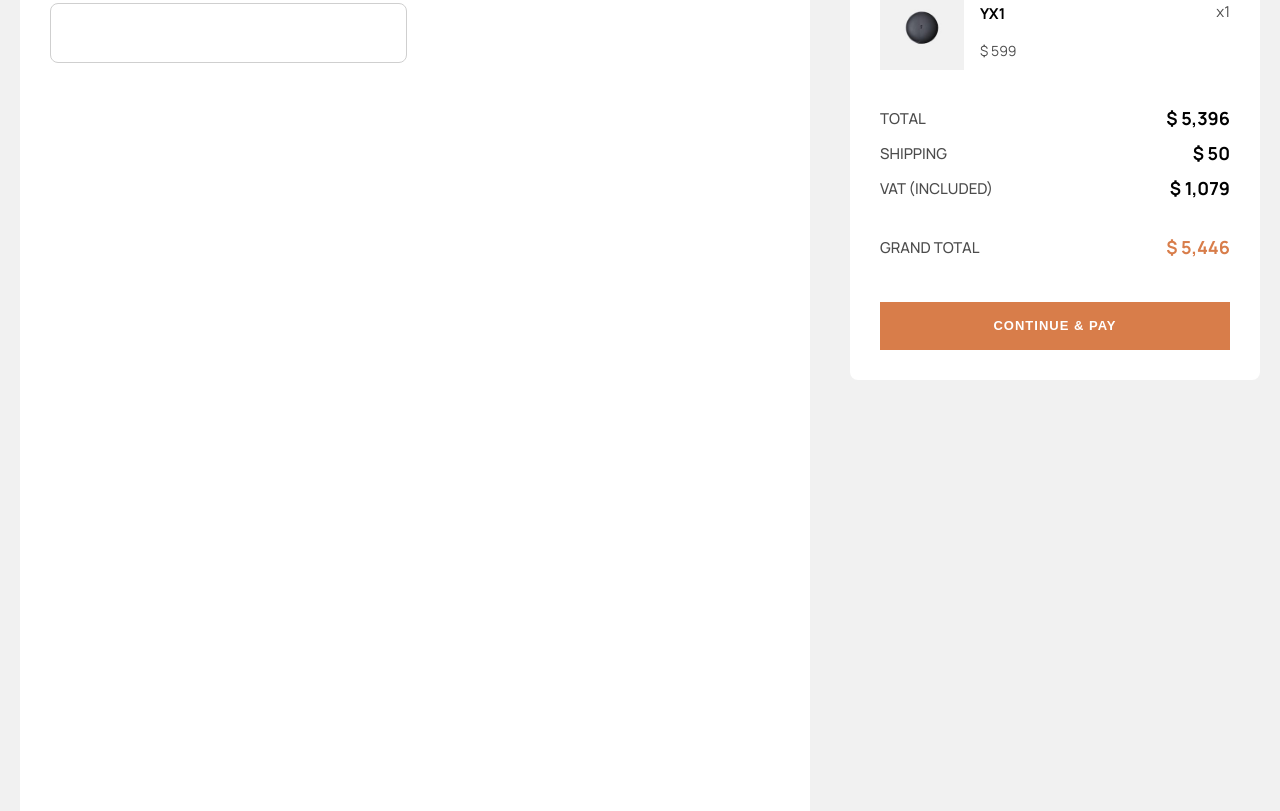
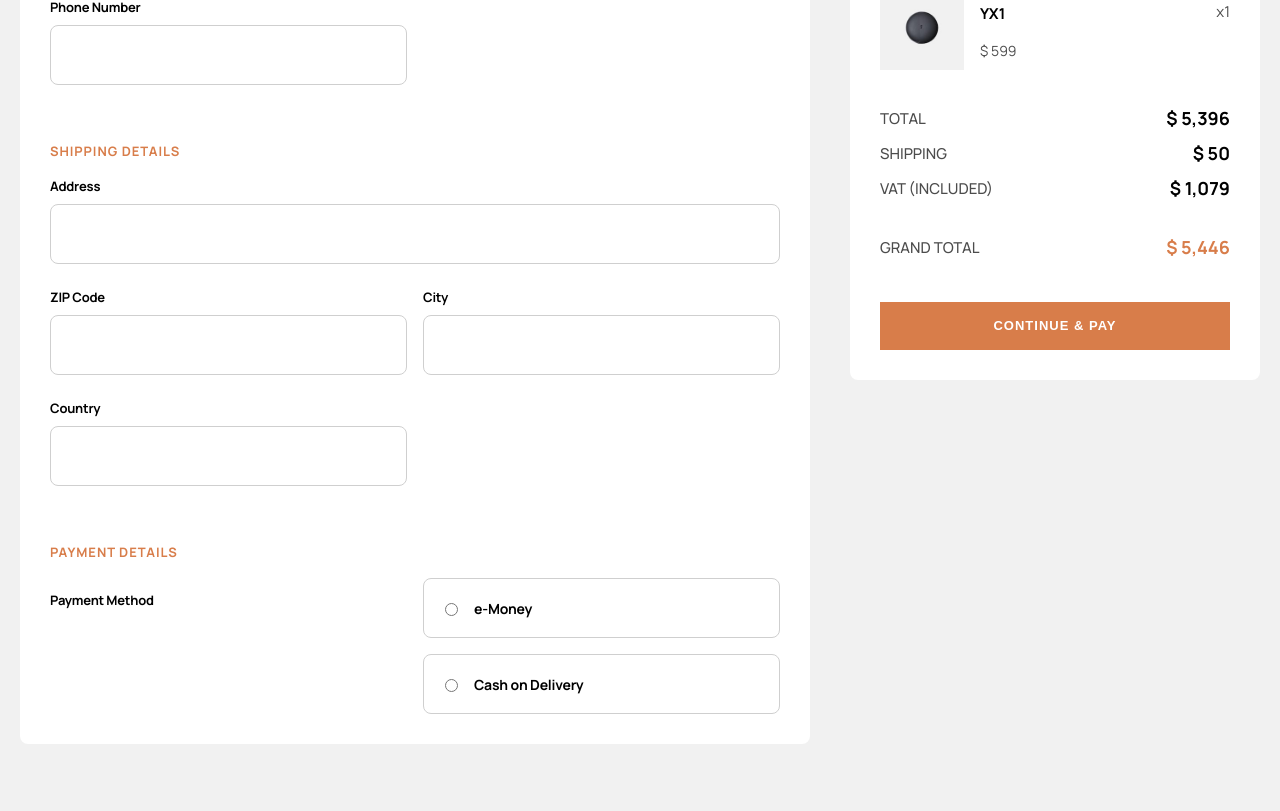
Before and after one commit to a-zajonc/audiophile-e-commerce-website, a React (Create React App) app: page /checkout in a window 1280 px wide. Shown: the part 569-1380 px from the top of the page. Built offline with nearby package versions, Linux system fonts and the light colour scheme.

Commit message:
Add Custom RadioInput Component

```diff
--- /dev/null
+++ b/src/Components/RadioInput/index.module.scss
@@ -0,0 +1,30 @@
+.label {
+  height: 56px;
+  padding: 1px 24px 1px 16px;
+  display: flex;
+  flex-direction: row;
+  justify-content: flex-start;
+  align-items: center;
+  color: var(--color-primary);
+  font-size: var(--font-size-xs);
+  font-weight: 700;
+  letter-spacing: -0.214px;
+  border-radius: var(--border-radius-small);
+  border: 1px solid var(--color-input-border);
+  background: var(--color-secondary);
+  margin-bottom: 16px;
+  &:last-child {
+    margin-bottom: 0px;
+  }
+  &:has(input:checked) {
+    border: 1px solid var(--color-brand);
+  }
+  &:hover {
+    border: 1px solid var(--color-brand);
+  }
+}
+
+.input {
+  accent-color: var(--color-brand);
+  margin-right: 16px;
+}
--- /dev/null
+++ b/src/Components/RadioInput/index.tsx
@@ -0,0 +1,23 @@
+import styles from "./index.module.scss";
+
+type Props = {
+  title: string;
+  radioName: string;
+  setOption: any;
+};
+
+export const RadioInput = ({ title, radioName, setOption }: Props) => (
+  <label className={styles.label} htmlFor={title}>
+    <input
+      className={styles.input}
+      type="radio"
+      name={radioName}
+      id={title}
+      value={title}
+      onClick={() => {
+        setOption(title);
+      }}
+    />
+    {title}
+  </label>
+);
--- a/src/Pages/Checkout/CheckoutForm/index.module.scss
+++ b/src/Pages/Checkout/CheckoutForm/index.module.scss
@@ -1,6 +1,6 @@
 .box {
   width: 730px;
-  height: 1126px;
+  height: 100%;
   border-radius: 8px;
   background: var(--color-secondary);
   border-radius: var(--border-radius-small);
@@ -23,11 +23,48 @@
   line-height: 25px;
   letter-spacing: 0.929px;
   text-transform: uppercase;
+  margin-top: 54px;
 }
 
 .inputsBox {
   display: flex;
   flex-direction: row;
   justify-content: space-between;
+  align-items: center;
   margin-top: 24px;
 }
+
+.text {
+  width: 100%;
+  color: var(--color-primary);
+  font-size: var(--font-size-xxs);
+  font-weight: 700;
+  letter-spacing: -0.214px;
+  margin-bottom: 9px;
+  margin-right: 16px;
+}
+
+.paymentDetailsBox {
+  display: flex;
+  flex-direction: row;
+}
+
+.radioInputBox {
+  width: 100%;
+  display: flex;
+  flex-direction: column;
+  justify-content: space-around;
+}
+
+.details {
+  color: var(--color-primary-opacity);
+  font-size: var(--font-size-s);
+  font-weight: 500;
+  line-height: 25px;
+}
+
+.icon {
+  width: 48px;
+  height: 48px;
+  margin-right: 32px;
+}
--- a/src/Pages/Checkout/CheckoutForm/index.tsx
+++ b/src/Pages/Checkout/CheckoutForm/index.tsx
@@ -1,7 +1,12 @@
+import * as React from "react";
 import { Input } from "../../../Components/input/input";
+import { RadioInput } from "../../../Components/RadioInput";
 import styles from "./index.module.scss";
+import cashDelivery from "../../../images/checkout/icon-cash-on-delivery.svg";
 
 export function CheckoutForm() {
+  const [option, setOption] = React.useState("");
+
   return (
     <div className={styles.box}>
       <h3 className={styles.header}>Checkout</h3>
@@ -13,6 +18,50 @@ export function CheckoutForm() {
       <div className={styles.inputsBox}>
         <Input title="Phone Number" halfWidth={true}></Input>
       </div>
+      <p className={styles.formTitle}>Shipping Details</p>
+      <Input title="Address" />
+      <div className={styles.inputsBox}>
+        <Input title="ZIP Code" />
+        <Input title="City" />
+      </div>
+      <div className={styles.inputsBox}>
+        <Input title="Country" halfWidth={true} />
+      </div>
+      <p className={styles.formTitle}>Payment details</p>
+      <div className={styles.paymentDetailsBox}>
+        <p className={styles.text}>Payment Method</p>
+        <div className={styles.radioInputBox}>
+          <RadioInput
+            title="e-Money"
+            radioName="payment"
+            setOption={setOption}
+          />
+          <RadioInput
+            title="Cash on Delivery"
+            radioName="payment"
+            setOption={setOption}
+          />
+        </div>
+      </div>
+      {option.length < 1 ? null : option === "e-Money" ? (
+        <div className={styles.inputsBox}>
+          <Input title="e-Money Number" />
+          <Input title="e-Money PIN" />
+        </div>
+      ) : (
+        <div className={styles.inputsBox}>
+          <img
+            src={cashDelivery}
+            alt="Cash on delivery icon"
+            className={styles.icon}
+          />
+          <p className={styles.details}>
+            The ‘Cash on Delivery’ option enables you to pay in cash when our
+            delivery courier arrives at your residence. Just make sure your
+            address is correct so that your order will not be cancelled.
+          </p>
+        </div>
+      )}
     </div>
   );
 }
--- a/src/Pages/Checkout/index.module.scss
+++ b/src/Pages/Checkout/index.module.scss
@@ -1,7 +1,8 @@
 .box {
   width: 1240px;
   margin-left: calc((100% - 1240px) / 2);
-  margin-top: 79px;
+  padding-top: 79px;
+  padding-bottom: 141px;
   background: var(--color-background);
 }
 
--- a/src/globals.scss
+++ b/src/globals.scss
@@ -39,4 +39,5 @@ code {
   --font-size-3xl: 56px;
 
   --border-radius-small: 8px;
+  --border-radius-circle: 100%;
 }
```
